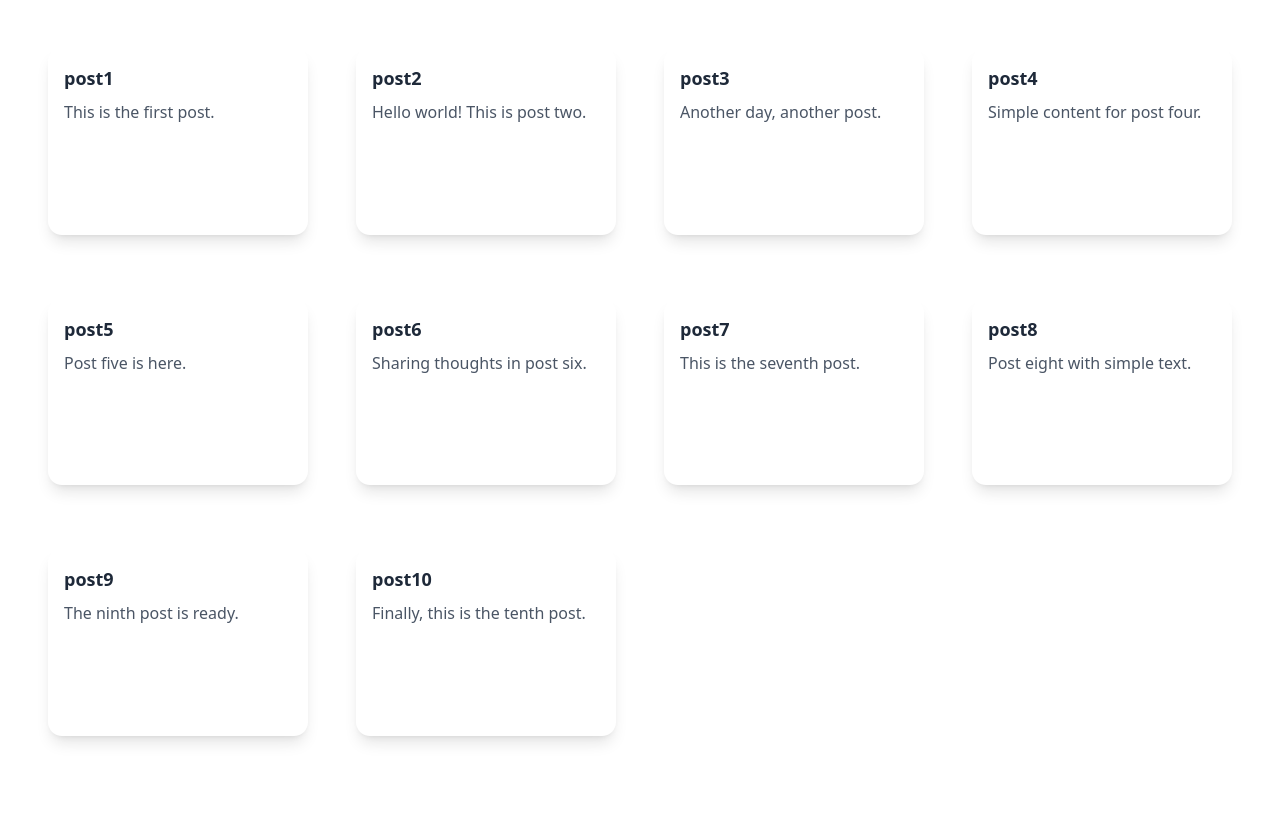
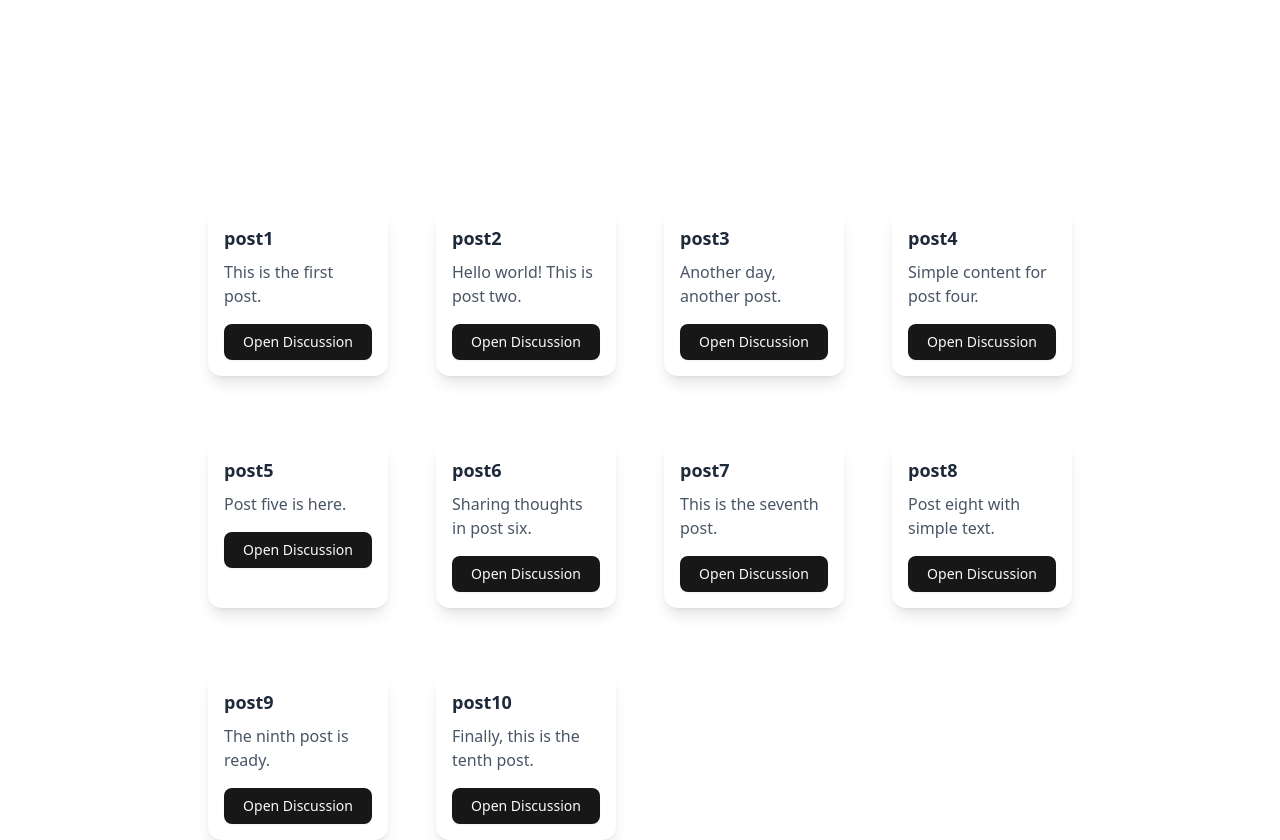
Before and after one commit to Tsabary/comments-tutorial-react, a React (Vite) app: page / in a window 1280 px wide. Before the commit the page ends 800 px from the top, so only its background shows below. Built offline with nearby package versions, Linux system fonts and the light colour scheme; no server answers; what @replyke/react-js would draw is missing.

Commit message:
change ui

```diff
--- a/src/App.tsx
+++ b/src/App.tsx
@@ -1,16 +1,23 @@
 import { ReplykeProvider } from "@replyke/react-js";
 import { Toaster } from "@/components/ui/sonner";
 import { posts } from "./constants/dummy-data";
+import { Button } from "./components/ui/button";
 
 function App() {
   return (
     <ReplykeProvider projectId={import.meta.env.VITE_PUBLIC_REPLYKE_PROJECT_ID}>
       <Toaster />
-      <div className="h-screen grid sm:grid-cols-2 md:grid-cols-3 lg:grid-cols-4 p-12 gap-4 md:gap-8 lg:gap-12 m-auto">
+      <div className="h-screen grid sm:grid-cols-2 md:grid-cols-3 lg:grid-cols-4 p-6 sm:p-8 md:p-12 lg:p-24 xl:p-52 gap-4 md:gap-8 lg:gap-12 m-auto">
         {posts.map((post) => (
           <div className="bg-white p-4 mb-4 rounded-xl shadow-lg">
+            {/* Post Content */}
             <p className="text-lg font-bold text-gray-800">{post.id}</p>
             <p className="text-gray-600 mt-2">{post.content}</p>
+
+            {/* Open Discussion Button */}
+            <Button className="w-full mt-4 cursor-pointer">
+              Open Discussion
+            </Button>
           </div>
         ))}
       </div>
```
